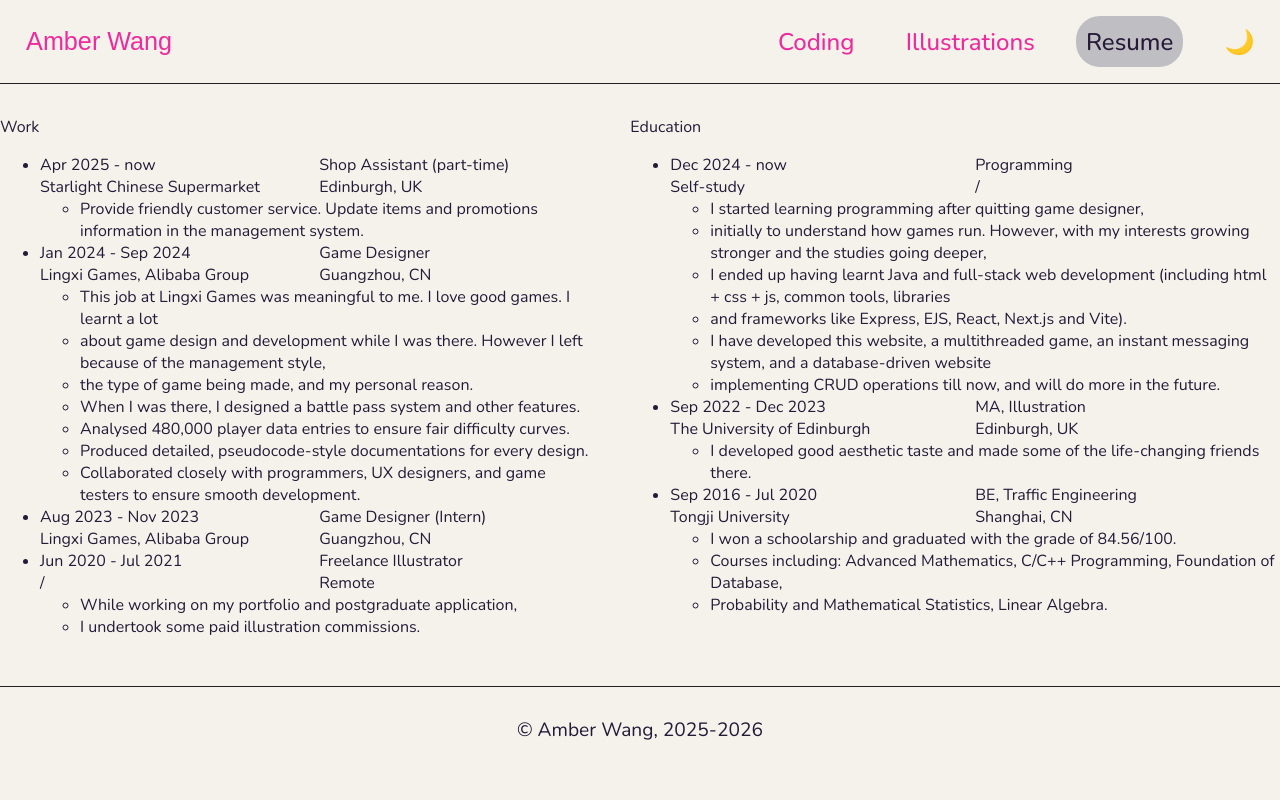
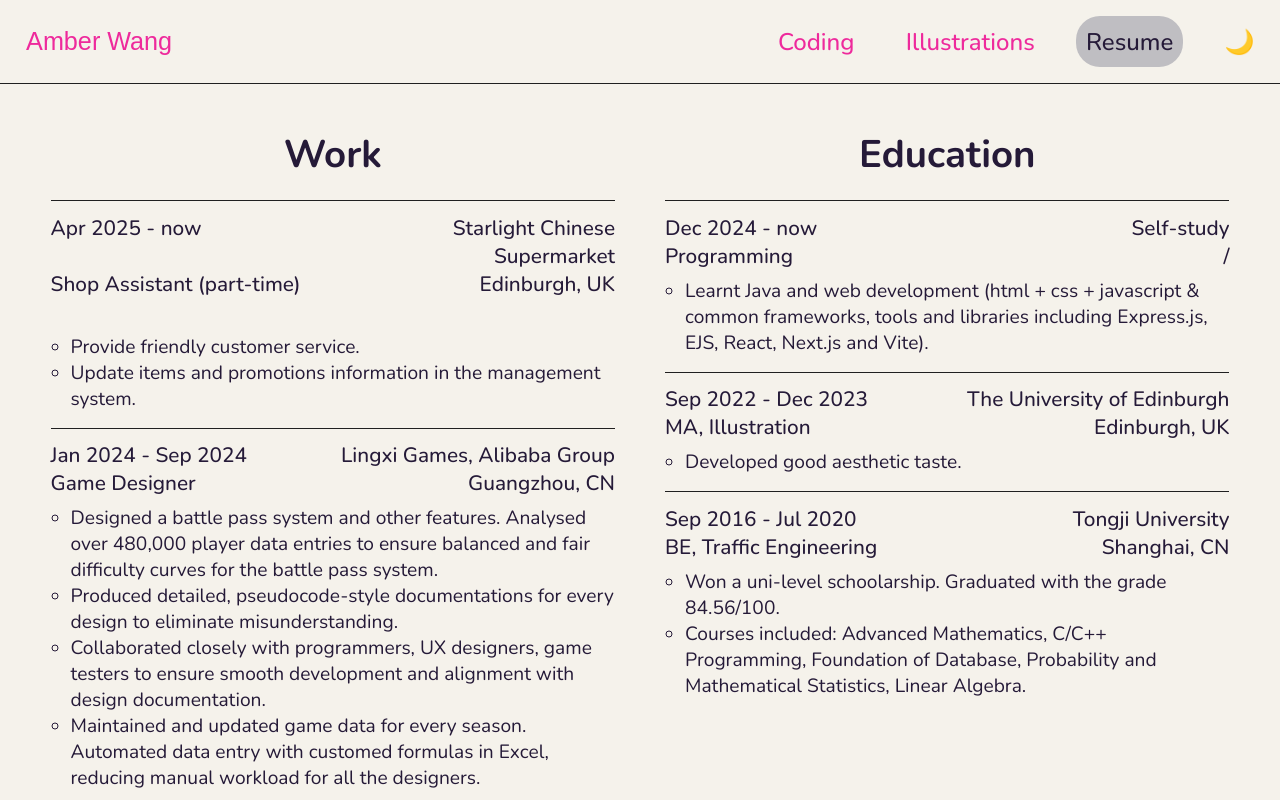
Before and after one commit to GentleAmber/mywebsite-source-code, a React (Vite) app: page /resume in a window 1280 px wide. Shown: the top 800 px of the page. Built offline with nearby package versions, Linux system fonts and the light colour scheme; a web font is replaced by a local one.

Commit message:
Save before responsive dev

```diff
--- a/src/App.css
+++ b/src/App.css
@@ -90,22 +90,6 @@ body.dark {
 #aboutme-intro {
   margin-top: var(--gap-row-general);
 }
-.showcase {
-  display: flex;
-  gap: 2rem;
-  font-size: 1rem;
-  text-align: start;
-  margin-top: var(--gap-row-general);
-}
-.showcase-unit-title {
-  display: grid;
-  grid-template-rows: 1fr 1fr;
-  grid-template-columns: 1fr 1fr;
-  justify-content: space-between;
-}
-.showcase-unit-title > span {
-  font-size: var(--font-size-slightly-bigger-p);
-}
 .pre-footer {
   display: flex;
   gap: 1rem;
@@ -137,11 +121,11 @@ body.dark {
   height: auto;
 }
 .aboutme-card {
-  position: relative;
   width: 100%;
   overflow: hidden;
 }
 .elementor-section {
+  position: relative;
   background-color: #d884cd;
 }
 .dark .elementor-section {
@@ -151,8 +135,8 @@ body.dark {
   direction: ltr;
   left: 0;
   line-height: 0;
-
   position: absolute;
+  z-index: 10;
   width: 100%;
 }
 .elementor-shape-top {
@@ -164,10 +148,10 @@ body.dark {
   position: relative;
   transform: translateX(-50%);
 }
-.elementor-shape-top svg {
+.elementor-shape-top svg,.elementor-shape-bottom svg {
+  height: auto;
+  min-height: 120px;
   width: calc(270% + 1.3px);
-  height: 380px;
-  display: block;
 }
 .elementor-shape-bottom svg{
   transform: scaleY(-1);
@@ -175,15 +159,14 @@ body.dark {
 .elementor-shape-bottom {
   bottom: -1px;
   transform: translateX(-60%);
-  width: calc(270% + 1.3px);
-  height: 380px;
-  display: block;
+  width: 100%;
 }
 .elementor-shape-fill {
   fill: var(--color-background);
 }
 .elementor-cards {
   position: relative;
+  z-index: 20;
   padding: 150px 0px;
 }
 .elementor-container {
@@ -618,6 +601,47 @@ body:not(.dark) .illu-project-images img{
   margin: 1.2rem 0;
 }
 
+/* Resume */
+.showcase-ul {
+  padding: 0.5rem 0 0 20px;
+}
+.showcase {
+  display: flex;
+  gap: 50px;
+  font-size: 1.2rem;
+  text-align: start;
+  margin-top: var(--gap-row-general);
+  padding: 0 1%;
+  justify-content: center;
+  flex-wrap: wrap;
+}
+.showcase-column-title {
+  text-align: center;
+
+}
+.showcase-column {
+  max-width: 45%;
+}
+.showcase-unit-title {
+  display: grid;
+  grid-template-rows: 1fr 1fr;
+  grid-template-columns: 1fr 1fr;
+  justify-content: space-between;
+  font-size: 1.3rem;
+  font-weight: 500;
+}
+.showcase-unit {
+  padding-top: 0.8rem;
+  margin-top: 1rem;
+  border-top: solid 1.5px var(--color-border);
+}
+.showcase-unit-title > span:nth-child(even) {
+  text-align: end;
+}
+.showcase-column > ul {
+  list-style: none;
+  padding: 0;
+}
 
 /* footer */
 footer {
--- a/src/components/AboutMeCard.jsx
+++ b/src/components/AboutMeCard.jsx
@@ -17,7 +17,7 @@ function AboutMeCard({ aboutmeData }) {
         </div>
         <section className='elementor-cards'>
           {aboutmeData.map((data) => (
-            <div className='elementor-container'>
+            <div className='elementor-container' key={data.id}>
               <div className='elementor-content'>
                 <h2>
                   {data.title}
--- a/src/components/ShowcaseColumn.jsx
+++ b/src/components/ShowcaseColumn.jsx
@@ -3,7 +3,7 @@ import ShowcaseUnit from './ShowcaseUnit'
 function ShowcaseColumn({id, attr, experiencesInCate}) {
   return (
     <div className='showcase-column'>
-      <div className='showcase-column-title'> {attr} </div>
+      <div className='showcase-column-title'><h2>{attr}</h2></div>
       <ul>
         {experiencesInCate.map((ex) => (
           <li key={ex.id}>
--- a/src/components/ShowcaseUnit.jsx
+++ b/src/components/ShowcaseUnit.jsx
@@ -1,7 +1,7 @@
 function ShowcaseUnit({experience}) {
 
   const des = experience.description
-    .split("\n")
+    .split("[n]")
     .map(line => line.trim())
     .filter(Boolean);
 
@@ -9,11 +9,11 @@ function ShowcaseUnit({experience}) {
     <div className='showcase-unit'>
       <div className='showcase-unit-title'>
         <span>{experience.period}</span>
+        <span>{experience.company}</span>
         <span>{experience.position}</span>
-        <span>{experience.company}</span>
         <span>{experience.location}</span>
       </div>
-      <ul>
+      <ul className='showcase-ul'>
         {des.map((d, index) =>
         <li key={index}>{d}</li>)}
       </ul>
--- a/src/data/aboutmeCardData.js
+++ b/src/data/aboutmeCardData.js
@@ -2,6 +2,14 @@ import dummy from './../assets/illu-yourowngood/yog-2.jpg'
 
 const aboutmeData = [
   {
+    id: 4,
+    title: 'WHAT I DO',
+    content: `I do full-stack web development. What I can build include personal websites like the one
+    you're looking at, business websites (with payment system), websites with database and log-in system
+    like Goodreads`,
+  },
+  {
+    id: 1,
     title:'WHAT I HAVE LEARNT',
     content:`I have majored in traffic engineering (whose courses include some programming),
     illustration, and have been teaching myself web development. I am proficient in Java and HTML+CSS+JS.
@@ -10,6 +18,7 @@ const aboutmeData = [
     // img: dummy,
   },
   {
+    id: 2,
     title:'WHY I HAVE LEARNT THEM',
     content:`I suppose it has a lot to do with my interest in video games. I realised my
     interest is in creation during my undergraduate studies. Then I realised I enjoy combining engineering and
@@ -18,6 +27,7 @@ const aboutmeData = [
 
   },
   {
+    id: 3,
     title:'UNDER THE ERA OF AI',
     content: `I have seen the effect AI has made to the industry, however, I also see there is still a need for
     humans who have good tastes, who can really understand what's going on thus maintain a system. The advantage
--- a/src/data/allExperiences.js
+++ b/src/data/allExperiences.js
@@ -1,5 +1,5 @@
 const allExperiences = [
-  // Work
+  // Use [n] to create new line in property description.
   {
     id: 1,
     attr: 'Work',
@@ -10,7 +10,7 @@ const allExperiences = [
         position: 'Shop Assistant (part-time)',
         company: 'Starlight Chinese Supermarket',
         location: 'Edinburgh, UK',
-        description: `Provide friendly customer service. Update items and promotions information in the management system.`
+        description: `Provide friendly customer service. [n]Update items and promotions information in the management system.`
       },
       {
         id: 2,
@@ -18,13 +18,10 @@ const allExperiences = [
         position: 'Game Designer',
         company: 'Lingxi Games, Alibaba Group',
         location: 'Guangzhou, CN',
-        description: `This job at Lingxi Games was meaningful to me. I love good games. I learnt a lot
-        about game design and development while I was there. However I left because of the management style,
-        the type of game being made, and my personal reason.
-        When I was there, I designed a battle pass system and other features.
-        Analysed 480,000 player data entries to ensure fair difficulty curves.
-        Produced detailed, pseudocode-style documentations for every design.
-        Collaborated closely with programmers, UX designers, and game testers to ensure smooth development.`
+        description: `Designed a battle pass system and other features. Analysed over 480,000 player data entries to ensure balanced and fair difficulty curves for the battle pass system.
+        [n]Produced detailed, pseudocode-style documentations for every design to eliminate misunderstanding.
+        [n]Collaborated closely with programmers, UX designers, game testers to ensure smooth development and alignment with design documentation.
+        [n]Maintained and updated game data for every season. Automated data entry with customed formulas in Excel, reducing manual workload for all the designers.`
       },
       {
         id: 3,
@@ -32,7 +29,8 @@ const allExperiences = [
         position: 'Game Designer (Intern)',
         company: 'Lingxi Games, Alibaba Group',
         location: 'Guangzhou, CN',
-        description: ``
+        description: `Designed and implemented a game level with Unity.
+        [n]Designed several minor features that were released in the game, including side gameplay and UI enhancements.`
       },
       {
         id: 4,
@@ -40,9 +38,9 @@ const allExperiences = [
         position: 'Freelance Illustrator',
         company: '/',
         location: 'Remote',
-        description: `While working on my portfolio and postgraduate application,
-        I undertook some paid illustration commissions.`
-      }
+        description: `Undertook some paid commisions including graduation souvenirs, large-sized illustrations
+        for home decoration and wedding invitations.`
+      },
     ]
   },
 
@@ -57,13 +55,14 @@ const allExperiences = [
         position: 'Programming',
         company: 'Self-study',
         location: '/',
-        description:
-        `I started learning programming after quitting game designer,
-        initially to understand how games run. However, with my interests growing stronger and the studies going deeper,
-        I ended up having learnt Java and full-stack web development (including html + css + js, common tools, libraries
-        and frameworks like Express, EJS, React, Next.js and Vite).
-        I have developed this website, a multithreaded game, an instant messaging system, and a database-driven website
-        implementing CRUD operations till now, and will do more in the future.`
+        description: `Learnt Java and web development (html + css + javascript & common frameworks, tools and libraries
+        including Express.js, EJS, React, Next.js and Vite). `
+        // `I started learning programming after quitting game designer,
+        // initially to understand how games run. However, with my interests growing stronger and the studies going deeper,
+        // I ended up having learnt Java and full-stack web development (including html + css + js, common tools, libraries
+        // and frameworks like Express, EJS, React, Next.js and Vite).
+        // I have developed this website, a multithreaded game an instant messaging system, and a database-driven website
+        // implementing CRUD operations till now, and will do more in the future.,`
       },
       {
         id: 2,
@@ -71,7 +70,7 @@ const allExperiences = [
         position: 'MA, Illustration',
         company: 'The University of Edinburgh',
         location: 'Edinburgh, UK',
-        description: `I developed good aesthetic taste and made some of the life-changing friends there.`
+        description: `Developed good aesthetic taste.`
       },
       {
         id: 3,
@@ -79,8 +78,8 @@ const allExperiences = [
         position: 'BE, Traffic Engineering',
         company: 'Tongji University',
         location: 'Shanghai, CN',
-        description: `I won a schoolarship and graduated with the grade of 84.56/100.
-        Courses including: Advanced Mathematics, C/C++ Programming, Foundation of Database,
+        description: `Won a uni-level schoolarship. Graduated with the grade 84.56/100.
+        [n]Courses included: Advanced Mathematics, C/C++ Programming, Foundation of Database,
         Probability and Mathematical Statistics, Linear Algebra.`
       },
     ]
--- a/src/index.css
+++ b/src/index.css
@@ -47,6 +47,12 @@ a {
 a:not(.link-no-hover):hover {
   color: var(--color-foreground);
 }
+
+footer {
+  margin-top: var(--gap-row-general);
+  padding: 1.5rem 0;
+  border-top: solid var(--border-width-nav-and-footer) var(--color-border);
+}
 body {
   --color-foreground: #251a38;
   --color-background: rgb(245, 242, 235);
```
